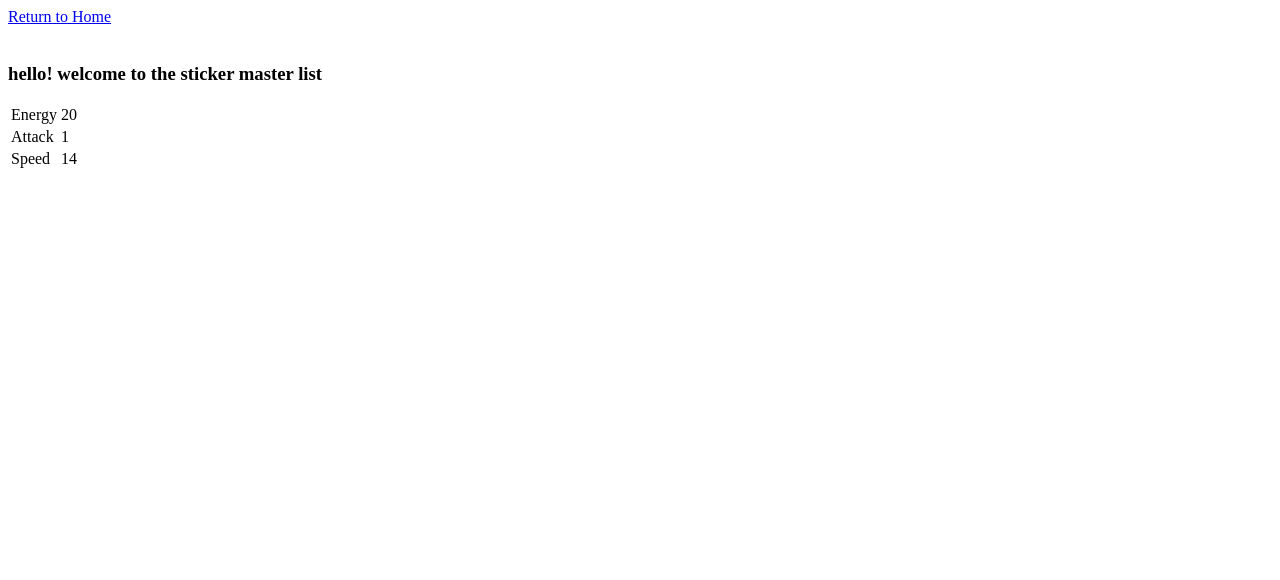
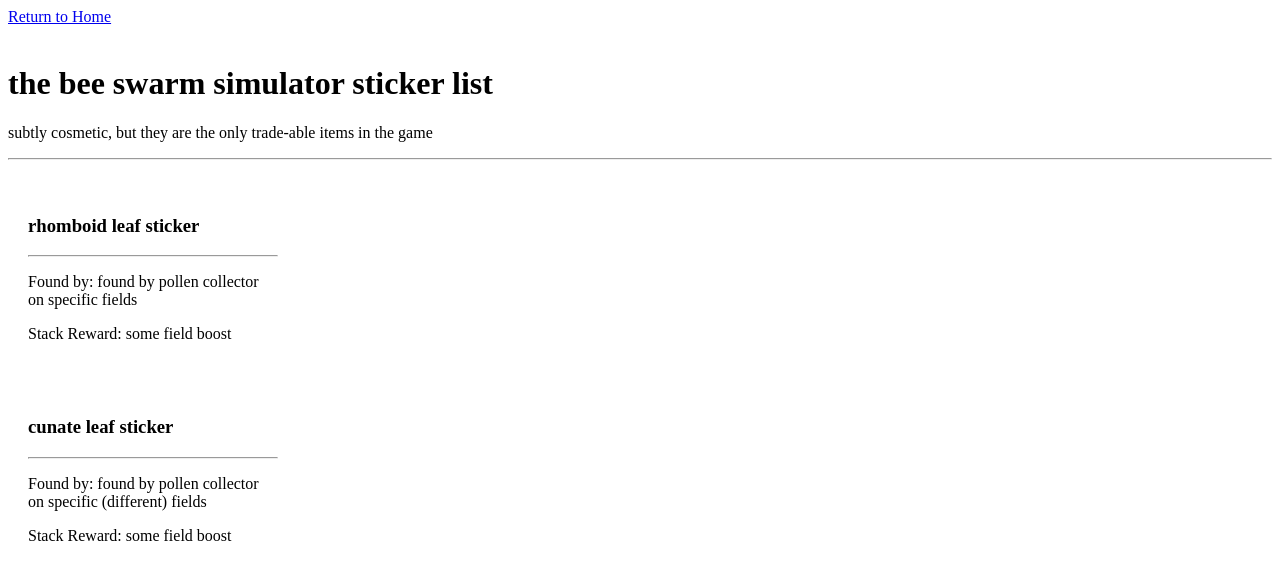
Before and after one commit to WingsumSiuu/project-csc437, a website: page packages/proto/public/stickers.html in a window 1280 px wide. Drawn offline with Linux system fonts and the light colour scheme.

Commit message:
added some temporary sticker data

```diff
--- a/packages/proto/public/stickers.html
+++ b/packages/proto/public/stickers.html
@@ -3,28 +3,35 @@
 <head>
     <meta charset="utf-8">
     <title>Stickers</title>
+    <style>
+        .box {
+            width: 250px;
+            padding: 10px 20px;
+        }
+    </style>
 
 </head>
 <body>
     <a href="index.html">Return to Home</a>
     <br>
     <br>
-    <h3>hello! welcome to the sticker master list</h3>
-    <table>
-        <tr>
-            <td>Energy</td>
-            <td>20</td>
-        </tr>
-        <tr>
-            <td>Attack</td>
-            <td>1</td>
-        </tr>
-        <tr>
-            <td>Speed</td>
-            <td>14</td>
-        </tr>
-    </table>
+    <h1>the bee swarm simulator sticker list</h1>
+    <p>subtly cosmetic, but they are the only trade-able items in the game</p>
+    <hr>
+    <br>
+    <div class="box">
+        <h3>rhomboid leaf sticker</h3>
+        <hr>
+        <p>Found by: found by pollen collector on specific fields</p>
+        <p>Stack Reward: some field boost</p>
+    </div>
+    <br>
+    <div class="box">
+        <h3>cunate leaf sticker</h3>
+        <hr>
+        <p>Found by: found by pollen collector on specific (different) fields</p>
+        <p>Stack Reward: some field boost</p>
+    </div>
+    <br>
 </body>
-
-
 </html>
```
